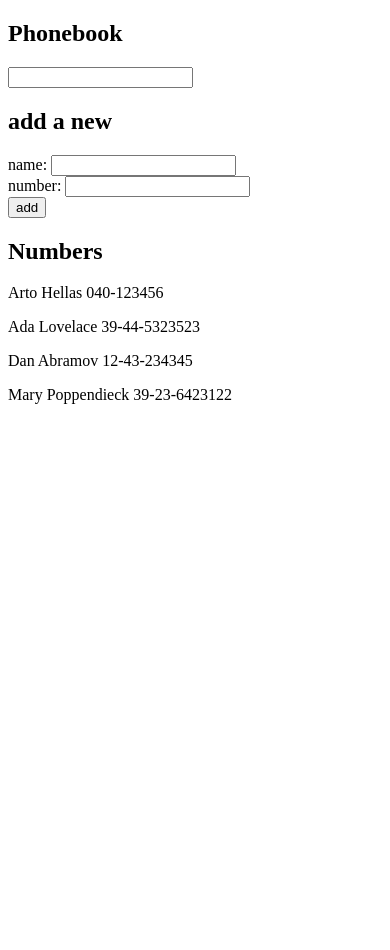
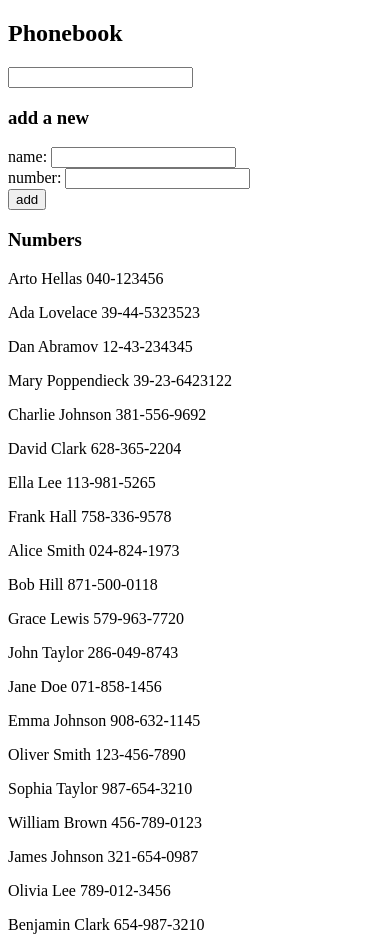
Before and after one commit to rrgarre/FullStackOpen-Garre, a React (Vite) app in the folder part02/phonebook/: page / in a window 390 px wide. Before the commit the page ends 844 px from the top, so only its background shows below. Built offline with nearby package versions, Linux system fonts and the light colour scheme.

Commit message:
2.10: phonebook step 5

```diff
--- a/part02/phonebook/src/App.jsx
+++ b/part02/phonebook/src/App.jsx
@@ -1,11 +1,30 @@
 import { useState } from 'react'
+import Filter from './components/Filter'
+import FormNewPerson from './components/FormNewPerson'
+import ListPersons from './components/ListPersons'
 
 const App = () => {
   const [persons, setPersons] = useState([
     { name: 'Arto Hellas', number: '040-123456', id: 1 },
     { name: 'Ada Lovelace', number: '39-44-5323523', id: 2 },
     { name: 'Dan Abramov', number: '12-43-234345', id: 3 },
-    { name: 'Mary Poppendieck', number: '39-23-6423122', id: 4 }
+    { name: 'Mary Poppendieck', number: '39-23-6423122', id: 4 },
+    { name: 'Charlie Johnson', number: '381-556-9692', id: 5 },
+    { name: 'David Clark', number: '628-365-2204', id: 6 },
+    { name: 'Ella Lee', number: '113-981-5265', id: 7 },
+    { name: 'Frank Hall', number: '758-336-9578', id: 8 },
+    { name: 'Alice Smith', number: '024-824-1973', id: 9 },
+    { name: 'Bob Hill', number: '871-500-0118', id: 10 },
+    { name: 'Grace Lewis', number: '579-963-7720', id: 11 },
+    { name: 'John Taylor', number: '286-049-8743', id: 12 },
+    { name: 'Jane Doe', number: '071-858-1456', id: 13 },
+    { name: 'Emma Johnson', number: '908-632-1145', id: 14 },
+    { name: 'Oliver Smith', number: '123-456-7890', id: 15 },
+    { name: 'Sophia Taylor', number: '987-654-3210', id: 16 },
+    { name: 'William Brown', number: '456-789-0123', id: 17 },
+    { name: 'James Johnson', number: '321-654-0987', id: 18 },
+    { name: 'Olivia Lee', number: '789-012-3456', id: 19 },
+    { name: 'Benjamin Clark', number: '654-987-3210', id: 20 }
   ])
   const [newName, setNewName] = useState('')
   const [newNumber, setNewNumber] = useState('')
@@ -18,6 +37,7 @@ const App = () => {
       return
     }
     setPersons(persons.concat({
+      id: persons.length + 1,
       name: newName,
       number: newNumber
     }))
@@ -34,27 +54,22 @@ const App = () => {
   return (
     <div>
       <h2>Phonebook</h2>
-      <div>
-        <input value={search} onChange={(e)=>setSearch(e.target.value)} />
-      </div>
-      <h2>add a new</h2>
-      <form onSubmit={handleForm}>
-        <div>
-          name: <input value={newName} onChange={(e)=>setNewName(e.target.value)}/>
-        </div>
-        <div>
-          number: <input value={newNumber} onChange={(e)=>setNewNumber(e.target.value)} />
-        </div>
-        <div>
-          <button type="submit">add</button>
-        </div>
-      </form>
-      <h2>Numbers</h2>
-      <div>
+      <Filter search={search} setSearch={setSearch} />
+      <h3>add a new</h3>
+      <FormNewPerson
+        handleForm={handleForm}
+        newName={newName}
+        newNumber={newNumber}
+        setNewName={setNewName}
+        setNewNumber={setNewNumber}
+      />
+      <h3>Numbers</h3>
+      {/* <div>
         {
           personsToShow.map(person=><p key={person.name}>{person.name} {person.number}</p>)
         }
-      </div>
+      </div> */}
+      <ListPersons personsToShow={personsToShow}/>
     </div>
   )
 }
--- /dev/null
+++ b/part02/phonebook/src/components/DetailPerson.jsx
@@ -0,0 +1,7 @@
+const DetailPerson = ({person}) => {
+  return (
+    <p>{person.name} {person.number}</p>
+  )
+}
+
+export default DetailPerson
--- /dev/null
+++ b/part02/phonebook/src/components/Filter.jsx
@@ -0,0 +1,9 @@
+const Filter = ({search, setSearch}) => {
+  return (
+    <div>
+      <input value={search} onChange={(e)=>setSearch(e.target.value)} />
+    </div>
+  )
+}
+
+export default Filter
--- /dev/null
+++ b/part02/phonebook/src/components/FormNewPerson.jsx
@@ -0,0 +1,17 @@
+const FormNewPerson = ({newName, newNumber, setNewName, setNewNumber, handleForm}) => {
+  return (
+    <form onSubmit={handleForm}>
+      <div>
+        name: <input value={newName} onChange={(e)=>setNewName(e.target.value)}/>
+      </div>
+      <div>
+        number: <input value={newNumber} onChange={(e)=>setNewNumber(e.target.value)} />
+      </div>
+      <div>
+        <button type="submit">add</button>
+      </div>
+    </form>
+  )
+}
+
+export default FormNewPerson
--- /dev/null
+++ b/part02/phonebook/src/components/ListPersons.jsx
@@ -0,0 +1,13 @@
+import DetailPerson from "./DetailPerson"
+
+const ListPersons = ({personsToShow}) => {
+  return (
+    <div>
+      {
+        personsToShow.map(person=><DetailPerson key={person.id} person={person} />)
+      }
+    </div>
+  )
+}
+
+export default ListPersons
```
